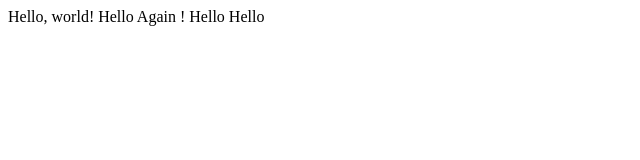
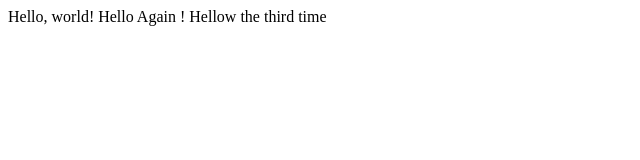
Before and after one commit to pranotiadekar/lecture0, a plain HTML site: page hello.html in a window 1280 px wide. Shown: the full height of the page, 0-640 px from the left. Drawn offline with Linux system fonts and the light colour scheme.

Commit message:
Testing and causing conflict

```diff
--- a/hello.html
+++ b/hello.html
@@ -4,6 +4,6 @@
 	<title>My Webpage</title>
 </head>
 <body>
-	Hello, world! Hello Again ! Hello Hello
+	Hello, world! Hello Again ! Hellow the third time
 </body>
 </html>
```
